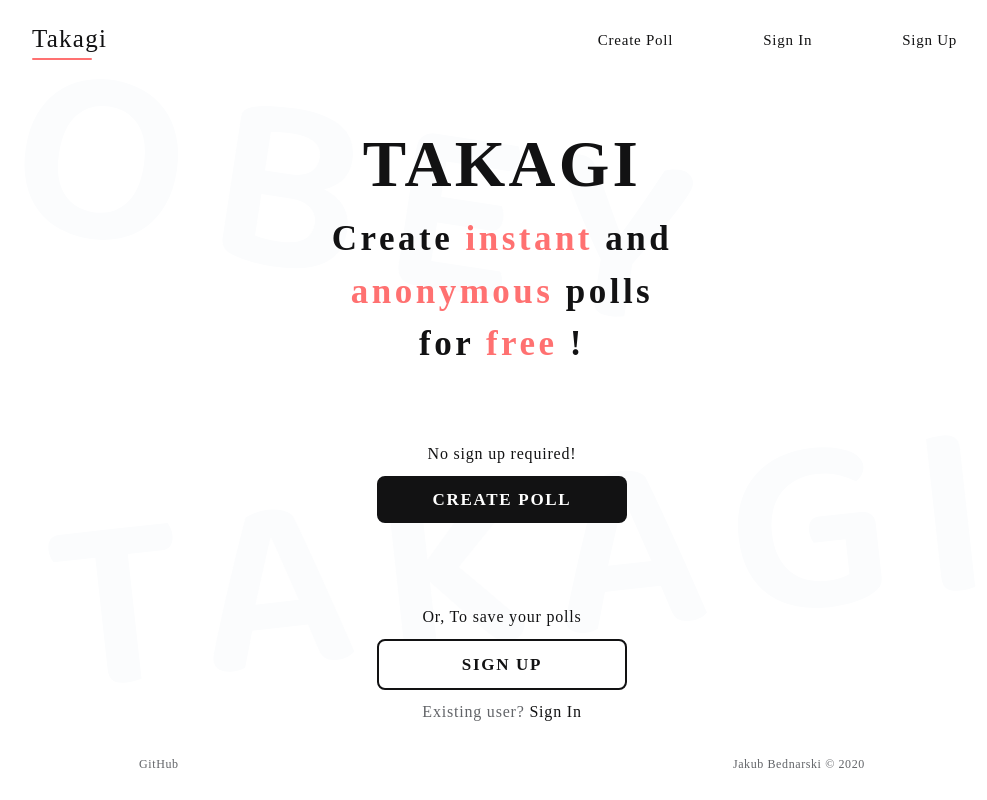
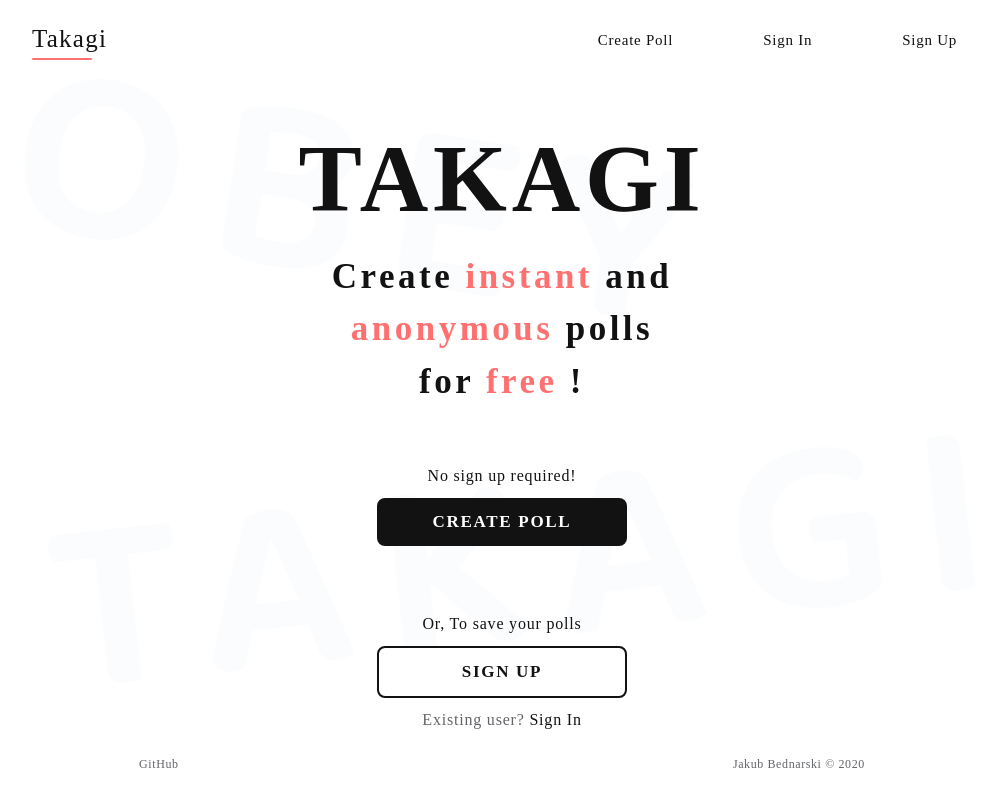
Before and after one commit to RangerDigital/takagi, a Vue app in the folder frontend/: page / in a window 1280 px wide. Shown: the whole page, without its empty margins (138-1125 px from the left). Built offline with nearby package versions, Linux system fonts and the light colour scheme; a web font is replaced by a local one.

Commit message:
Change hero text size

```diff
--- a/frontend/src/views/HomePage.vue
+++ b/frontend/src/views/HomePage.vue
@@ -140,7 +140,7 @@ export default {
 
 @media only screen and (min-width: 600px) {
   .hero-text {
-    font-size: 6.5rem;
+    font-size: 9.5rem;
   }
 
   .heading-text h1 {
```
